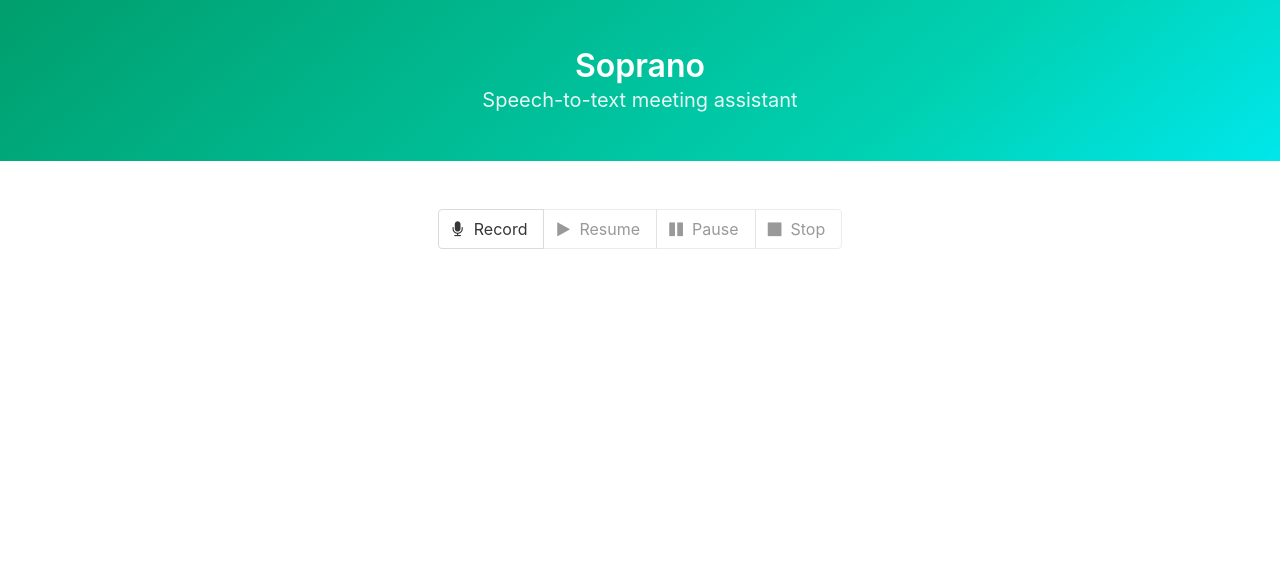
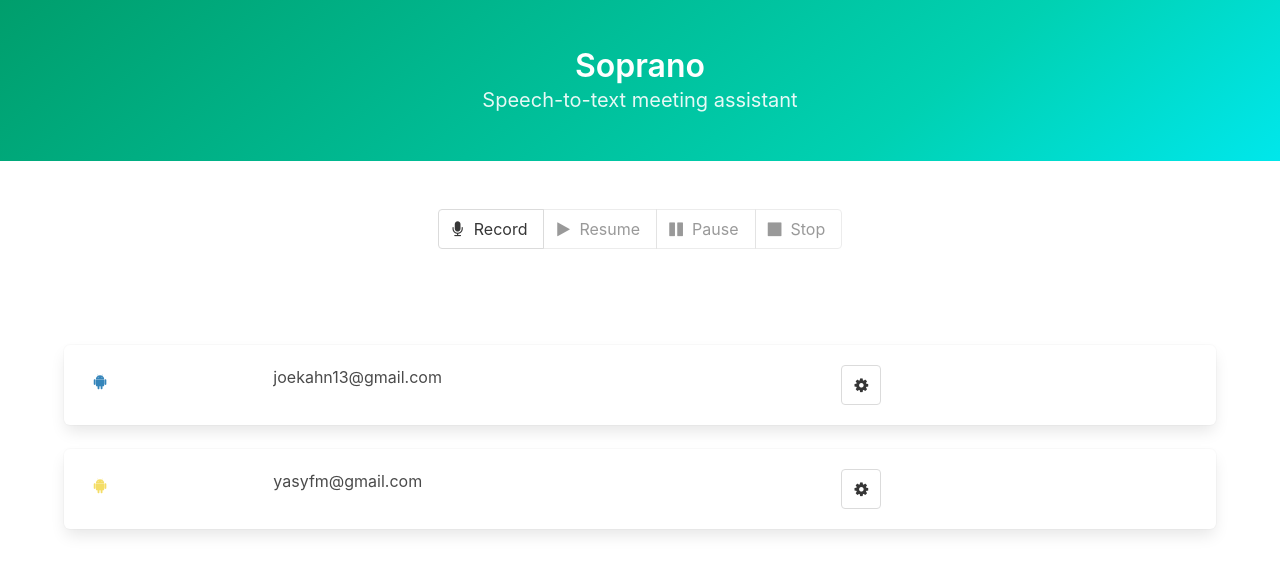
Before and after one commit to josephwandile/soprano, a React (Create React App) app: page / in a window 1280 px wide. Shown: the top 574 px of the page. Built offline with nearby package versions, Linux system fonts and the light colour scheme.

Commit message:
participant list

```diff
--- a/package.json
+++ b/package.json
@@ -5,7 +5,9 @@
   "dependencies": {
     "bulma": "^0.5.0",
     "font-awesome": "^4.7.0",
+    "immutability-helper": "^2.3.0",
     "msr": "^1.3.4",
+    "randomcolor": "^0.5.3",
     "react": "^15.6.1",
     "react-dom": "^15.6.1",
     "react-scripts": "1.0.10"
--- a/src/App.js
+++ b/src/App.js
@@ -2,6 +2,7 @@ import React, { Component } from 'react';
 import '../node_modules/bulma/css/bulma.css';
 import './App.css';
 import Recorder from './Recorder.js';
+import Participants from './Participants.js';
 
 class App extends Component {
 
@@ -21,6 +22,9 @@ class App extends Component {
         <div className="section">
           <Recorder/>
         </div>
+        <div className="section">
+          <Participants/>
+        </div>
       </div>
     );
   }
--- /dev/null
+++ b/src/Participant.js
@@ -0,0 +1,36 @@
+import React from 'react';
+import '../node_modules/bulma/css/bulma.css';
+import '../node_modules/font-awesome/css/font-awesome.css';
+import './App.css';
+import randomColor from 'randomcolor';
+
+const Participant = (props) => {
+
+  return (
+    <div className="box">
+        <div className="columns">
+          <div className="column is-2">
+            <span className="icon is-medium">
+              <i style={{color: randomColor()}} className="fa fa-android"/>
+            </span>
+          </div>
+          <div className="column is-6">
+            <p>
+              {props.email}
+            </p>
+          </div>
+          <div className="column is-4">
+            <p className="field">
+              <a className="button" onClick={props.onClickHandler}>
+                <span className="icon is-small">
+                  <i className="fa fa-cog"></i>
+                </span>
+              </a>
+            </p>
+          </div>
+        </div>
+    </div>
+  );
+}
+
+export default Participant;
--- /dev/null
+++ b/src/Participants.js
@@ -0,0 +1,48 @@
+import React, { Component } from 'react';
+import '../node_modules/bulma/css/bulma.css';
+import '../node_modules/font-awesome/css/font-awesome.css';
+import './App.css';
+import Participant from './Participant.js';
+import update from 'immutability-helper';
+
+class Participants extends Component {
+
+  constructor(props) {
+    super(props);
+    this.state = {
+      participants: [
+        {
+          email: 'joekahn13@gmail.com',
+        },
+        {
+          email: 'yasyfm@gmail.com',
+        },
+      ],
+      training: {
+        'joekahn13@gmail.com': 0,
+        'yasfym@gmail.com': 0,
+      },
+    };
+  }
+
+  participantClicked = (email) => {
+    let count = this.state.training[email] + 1;
+    const training = update(this.state.training, {[email]: {$set: count}});
+    this.setState({training});
+  }
+
+  render = () => {
+
+    const participants = this.state.participants.map((participant) =>
+      <Participant key={participant.email} email={participant.email} onClickHandler={() => this.participantClicked(participant.email)} />
+    );
+
+    return (
+      <div className="container">
+        {participants}
+      </div>
+    );
+  }
+};
+
+export default Participants;
--- a/src/Recorder.js
+++ b/src/Recorder.js
@@ -21,7 +21,7 @@ class Recorder extends Component {
         console.log(blob);
         // TODO PUT to localhost:5000/submit
     };
-    newRecorder.start(5000);  // Record blobs of 5 seconds each.
+    newRecorder.start(15000);  // Record blobs of 5 seconds each.
     this.setState({recorder: newRecorder, isCurrentlyRecording: true});
   }
 
--- a/src/index.js
+++ b/src/index.js
@@ -1,7 +1,5 @@
 import React from 'react';
 import ReactDOM from 'react-dom';
 import App from './App';
-import registerServiceWorker from './registerServiceWorker';
-
-ReactDOM.render(<App />, document.getElementById('root'));
+import registerServiceWorker from './registerServiceWorker';ReactDOM.render(<App />, document.getElementById('root'));
 registerServiceWorker();
```
